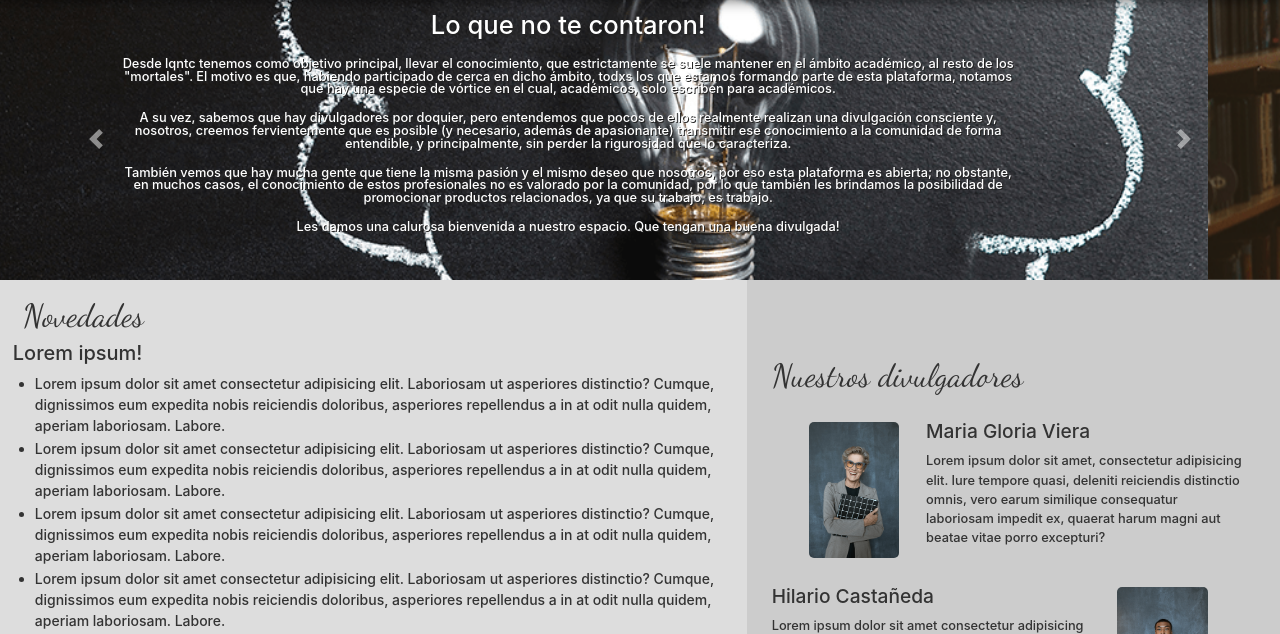
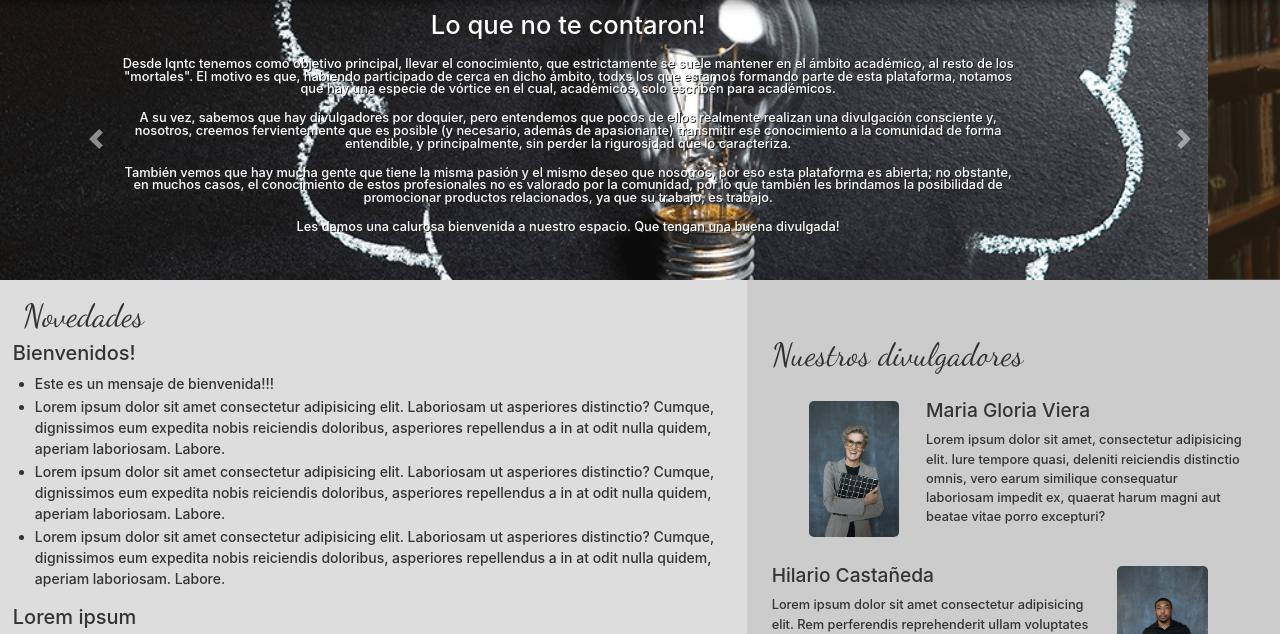
Before and after one commit to agusand/ProyectoFinal, a website: page index.html in a window 1280 px wide. Shown: the part 112-746 px from the top of the page. Drawn offline with nearby package versions, Linux system fonts and the light colour scheme.

Commit message:
Mensaje de bienvenida 1.0

```diff
--- a/index.html
+++ b/index.html
@@ -125,13 +125,10 @@
                 <article class="principal col-xl-7 col-lg-7 col-md-12 col-sd-12 col-12">
                     <h2 class="principal__titulo">Novedades</h2>
                     <section>
-                        <h3 class="principal__subtitulo">Lorem ipsum!</h3>
+                        <h3 class="principal__subtitulo">Bienvenidos!</h3>
                         <ul class="principal__lista">
                             <li class="principal__lisElem">
-                                Lorem ipsum dolor sit amet consectetur adipisicing elit.
-                                Laboriosam ut asperiores distinctio? Cumque, dignissimos eum
-                                expedita nobis reiciendis doloribus, asperiores repellendus a
-                                in at odit nulla quidem, aperiam laboriosam. Labore.
+                                Este es un mensaje de bienvenida!!!
                             </li>
                             <li class="principal__lisElem">
                                 Lorem ipsum dolor sit amet consectetur adipisicing elit.
```
